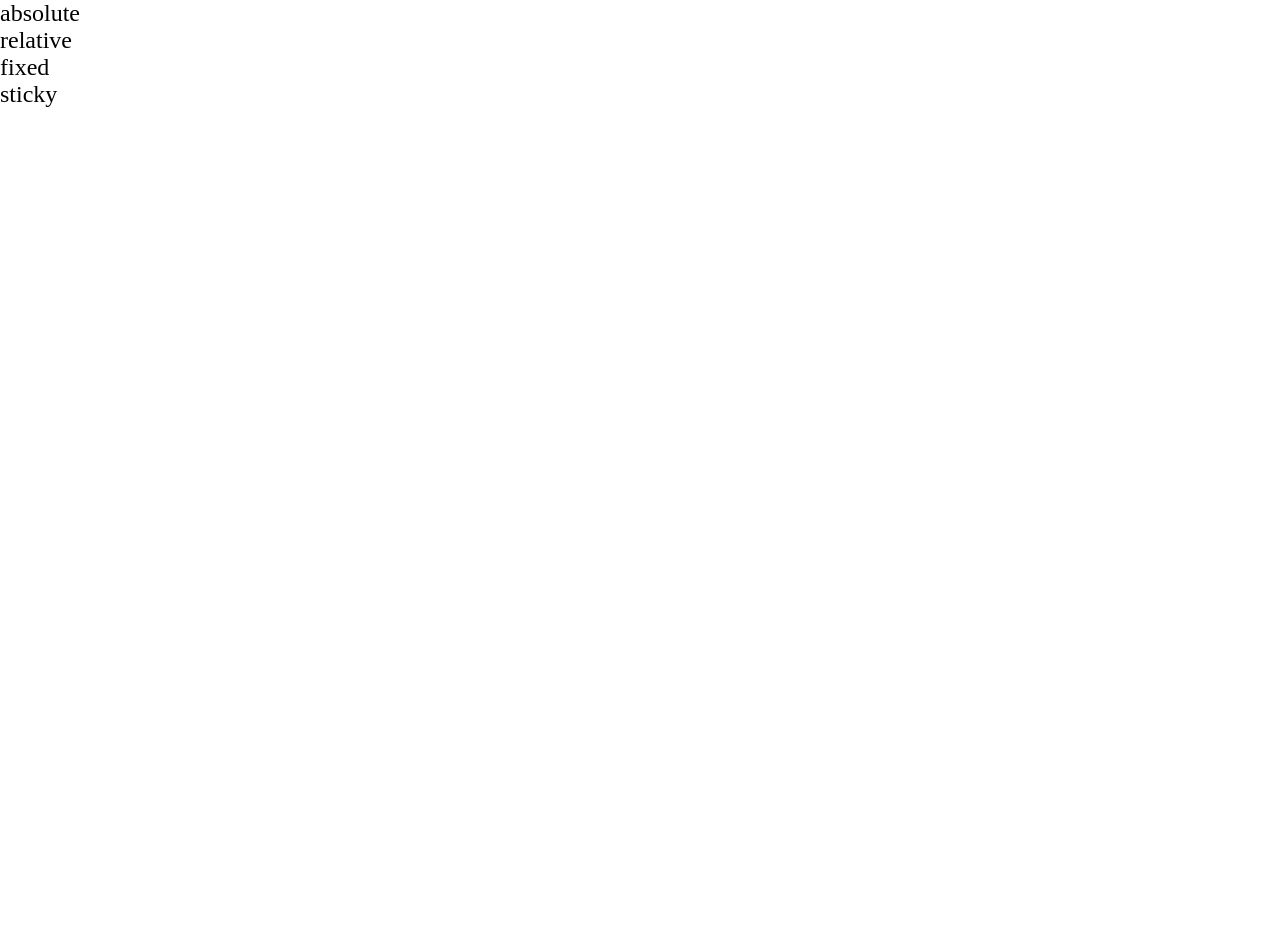
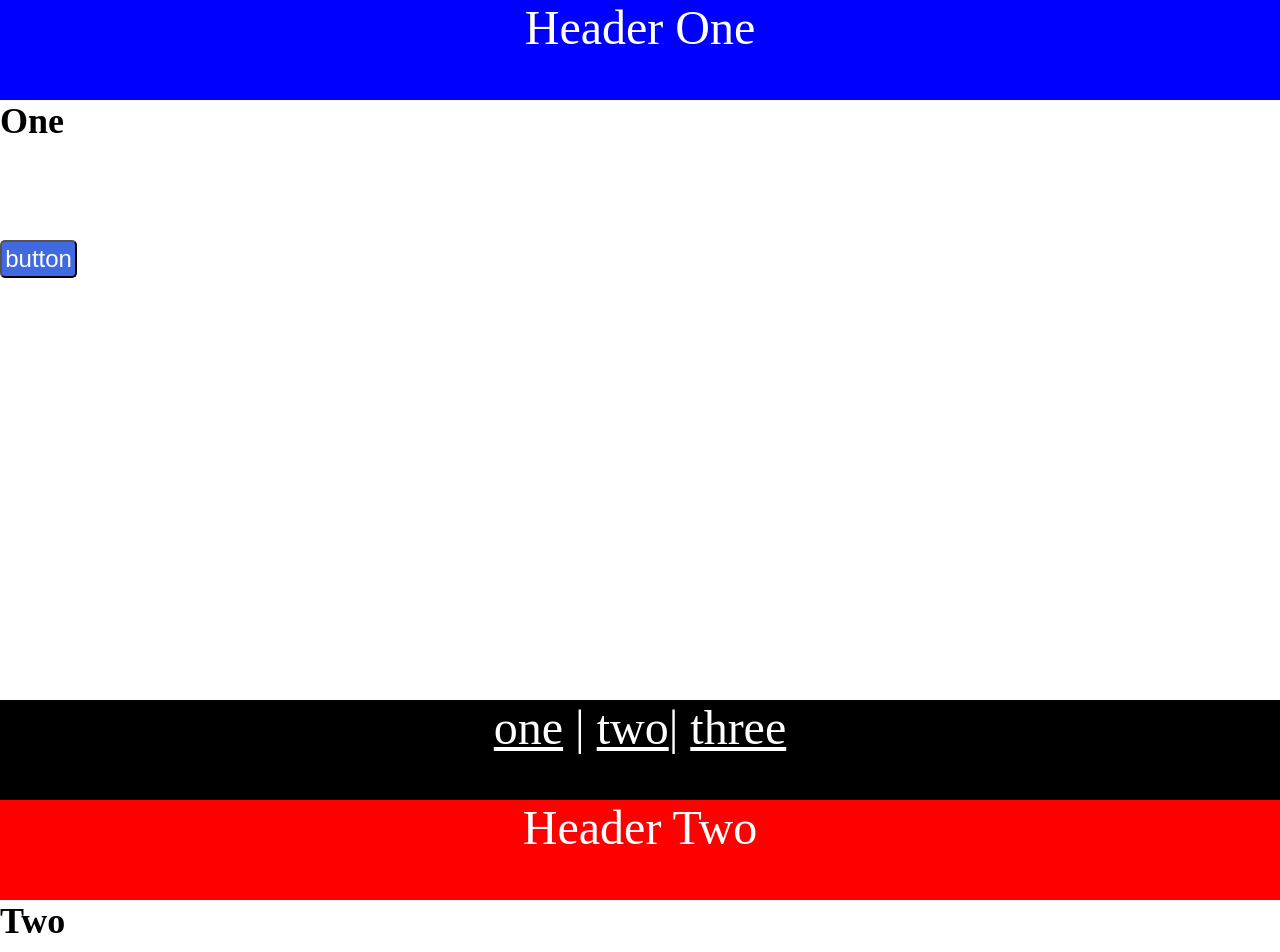
Before and after one commit to farooqw/git-position, a plain HTML site: page index.html in a window 1280 px wide. Shown: the top 952 px of the page. Before the commit the page ends 800 px from the top, so only its background shows below. Drawn offline with Linux system fonts and the light colour scheme.

Commit message:
final chnges made

```diff
--- a/index.html
+++ b/index.html
@@ -8,16 +8,40 @@
 		<link rel="stylesheet" href="style.css" />
 	</head>
 	<body>
-		<div class="container">
+		<!-- <div class="container">
+			<div class="box sticky"><p>sticky</p></div>
+
 			<div class="inner-container">
-				<div class="box absolute">
+				 <div class="box absolute">
 					<p>absolute</p>
 				</div>
 				<div class="box relative"><p>relative</p></div>
 				<div class="box fixed"><p>fixed</p></div>
-				<div class="box sticky"><p>sticky</p></div>
 				<div class="box"></div>
 			</div>
-		</div>
+		</div> -->
+		<button>button</button>
+
+		<section id="one">
+			<header class="blue">Header One</header>
+			<h2>One</h2>
+		</section>
+
+		<section id="two">
+			<header class="red">Header Two</header>
+			<h2>Two</h2>
+		</section>
+		<section id="three">
+			<header class="green">Header Three</header>
+			<h2>Three</h2>
+		</section>
+
+		<footer>
+			<a href="#one">one</a>
+			|
+			<a href="#two">two</a>|
+			<a href="#three">three</a>
+		</footer>
+
 	</body>
 </html>
```
